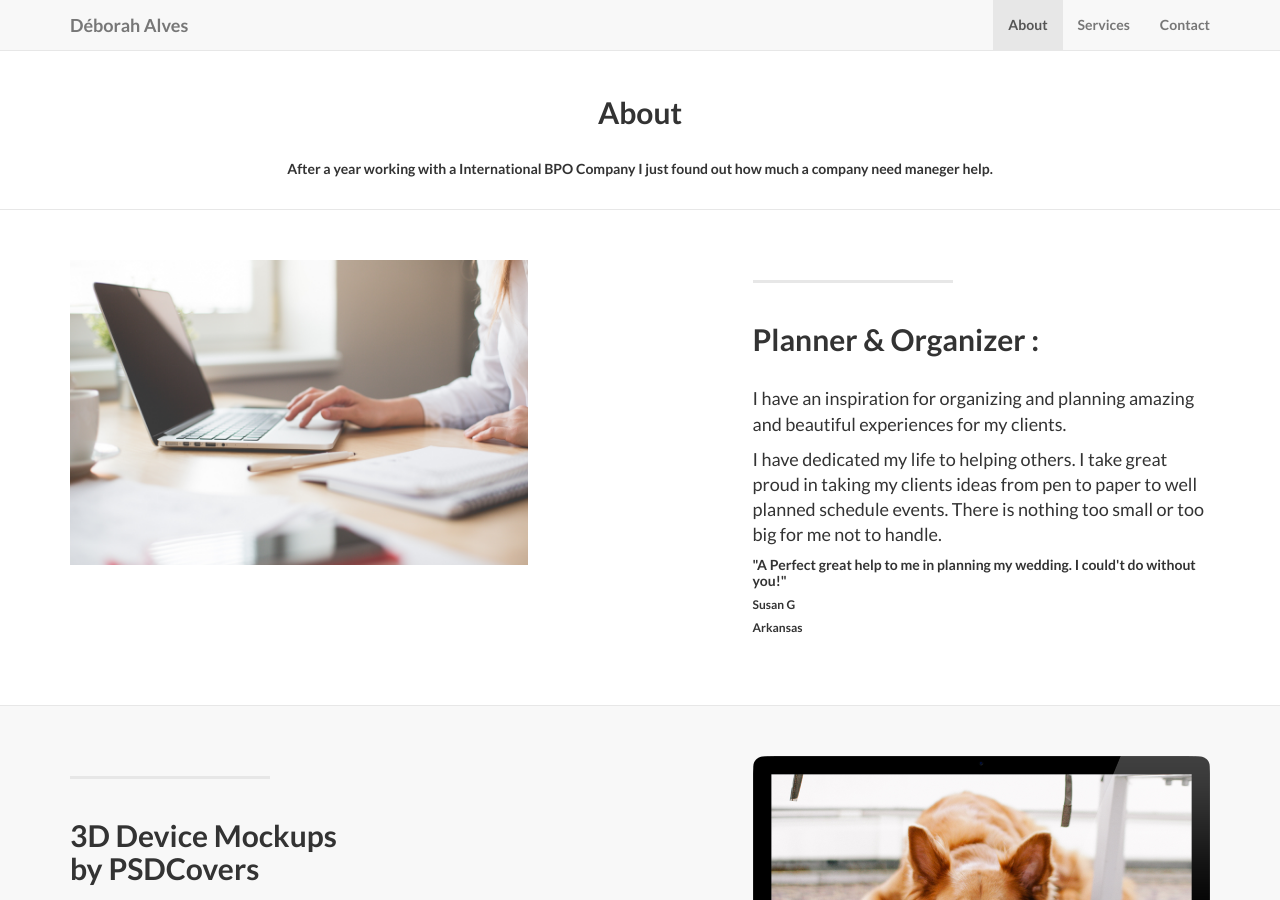
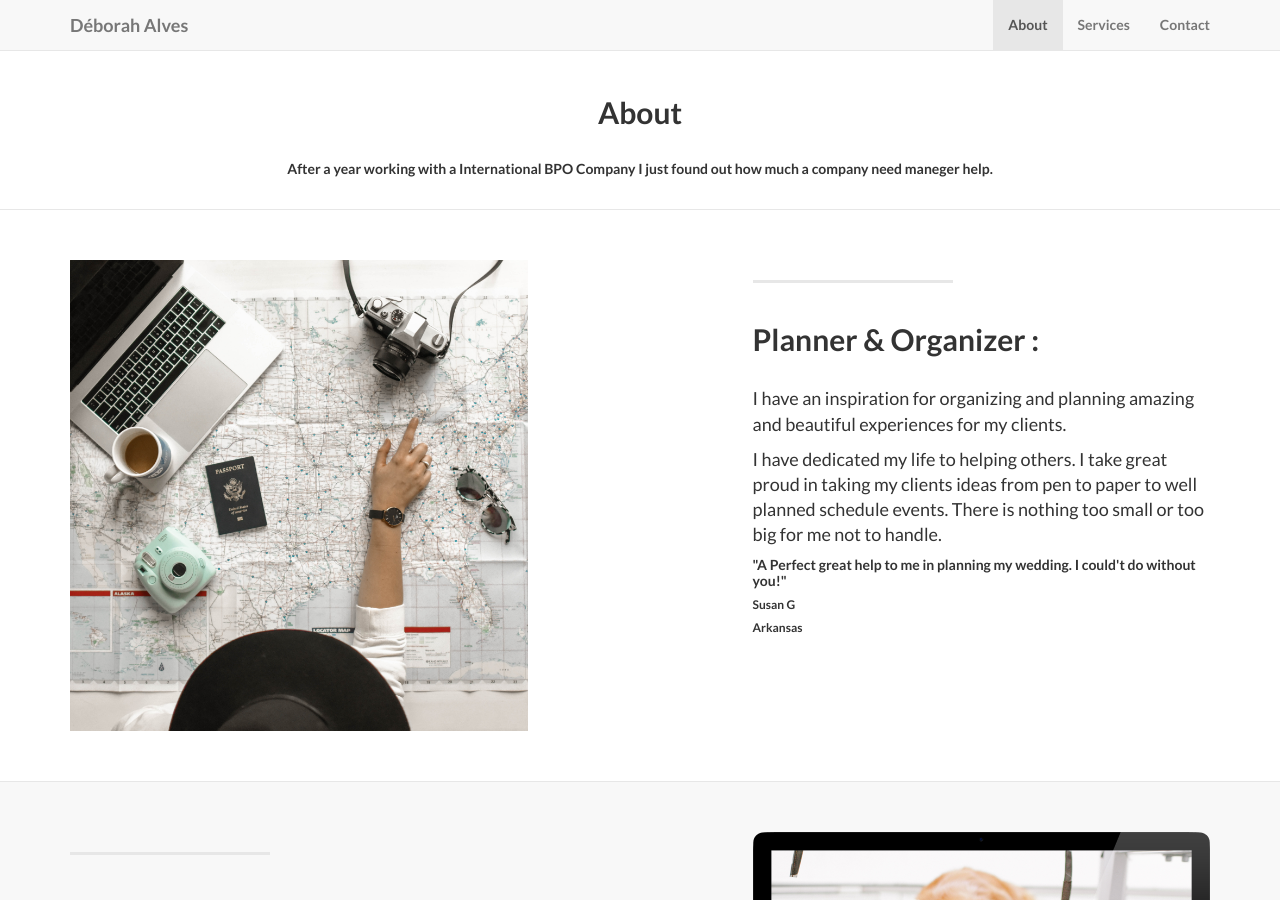
Before and after one commit to deborahyalves/deborahyalves.github.io, a Jekyll site: the page built from index.html, in a window 1280 px wide and 900 px high, scrolled down 741 px. Built offline with Jekyll 4.4.1, drawn with Linux system fonts in a browser that asks for light colours.

Commit message:
Update 2014-09-21-services-1.markdown

```diff
--- a/_posts/2014-09-21-services-1.markdown
+++ b/_posts/2014-09-21-services-1.markdown
@@ -1,6 +1,6 @@
 ---
 layout: default
-img: ballpen-blur-close-up-computer-461077.jpg
+img: person-pointing-at-black-and-gray-film-camera-near-macbook-1051075.jpg
 category: Services
 title: Planner & Organizer :<br>
 description: |
```
